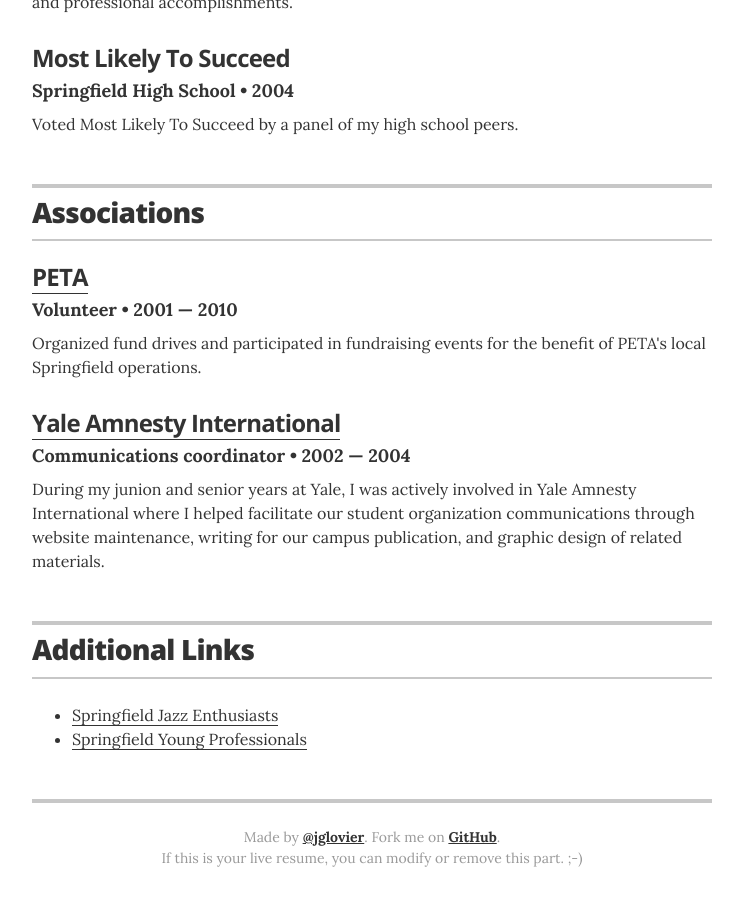
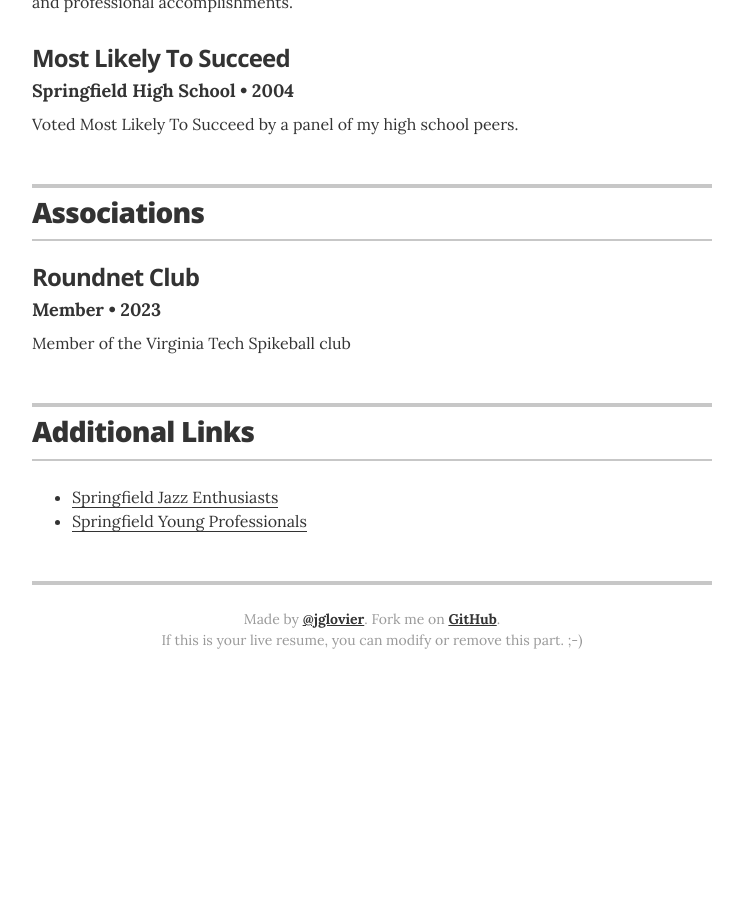
Before and after one commit to LoganCyp/LoganCyp.github.io, a Jekyll site: the page built from index.html, in a window 1280 px wide and 900 px high, scrolled down 2633 px. Shown: the whole window, without its empty margins (268-1011 px from the left). Built offline with Jekyll 4.4.1, drawn with Linux system fonts in a browser that asks for light colours; after the commit the page ends 3332 px from its top, so only the background shows below that.

Commit message:
Update assocations.yml

```diff
--- a/_data/associations.yml
+++ b/_data/associations.yml
@@ -1,15 +1,7 @@
 # Associations
 # comment out the urls if you do not wish to display them
 
-- organization: PETA
-  role: Volunteer
-  year: 2001 &mdash; 2010
-  url: https://www.peta.org/
-  summary: Organized fund drives and participated in fundraising events for the benefit of PETA's local Springfield operations.
-
-
-- organization: Yale Amnesty International
-  role: Communications coordinator
-  year: 2002 &mdash; 2004
-  url: http://campuspress.yale.edu/amnesty/
-  summary: During my junion and senior years at Yale, I was actively involved in Yale Amnesty International where I helped facilitate our student organization communications through website maintenance, writing for our campus publication, and graphic design of related materials.
+- organization: Roundnet Club
+  role: Member
+  year: 2023
+  summary: Member of the Virginia Tech Spikeball club
```
